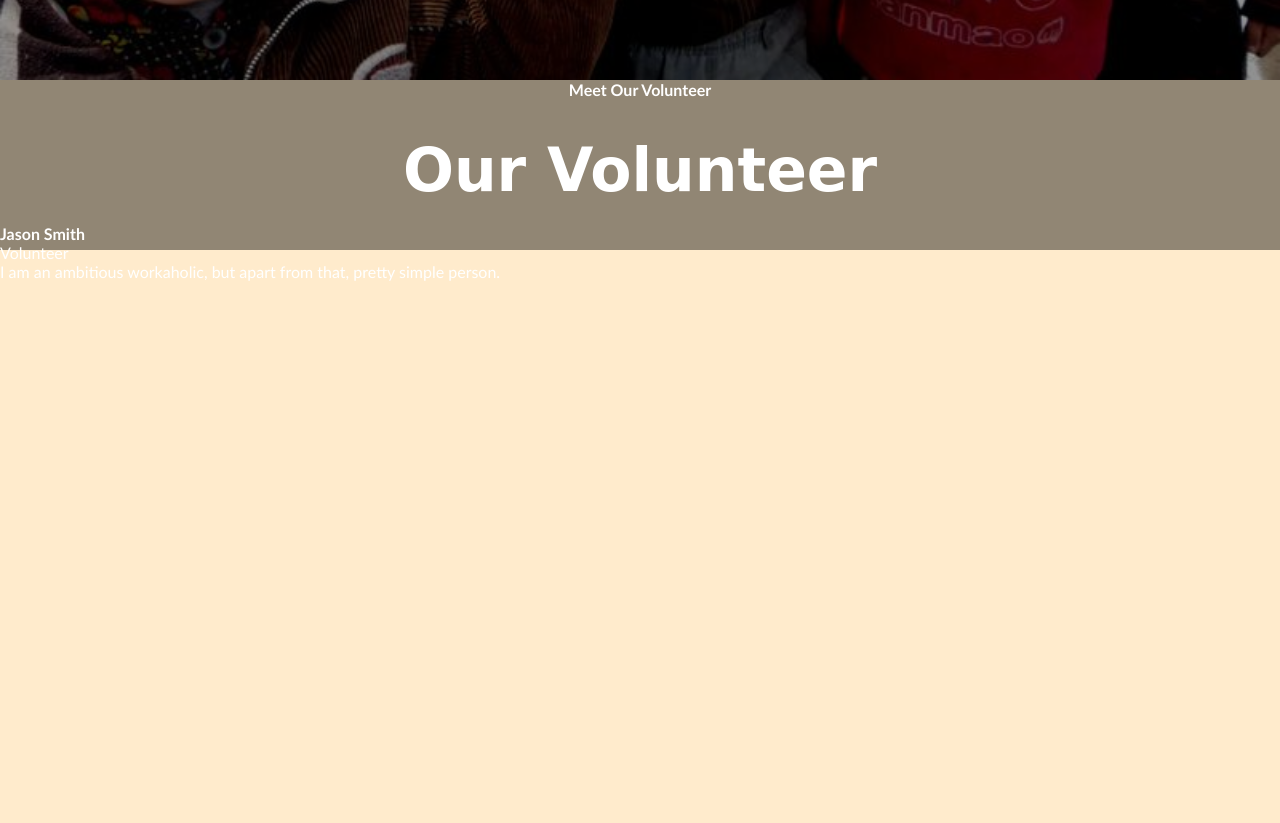
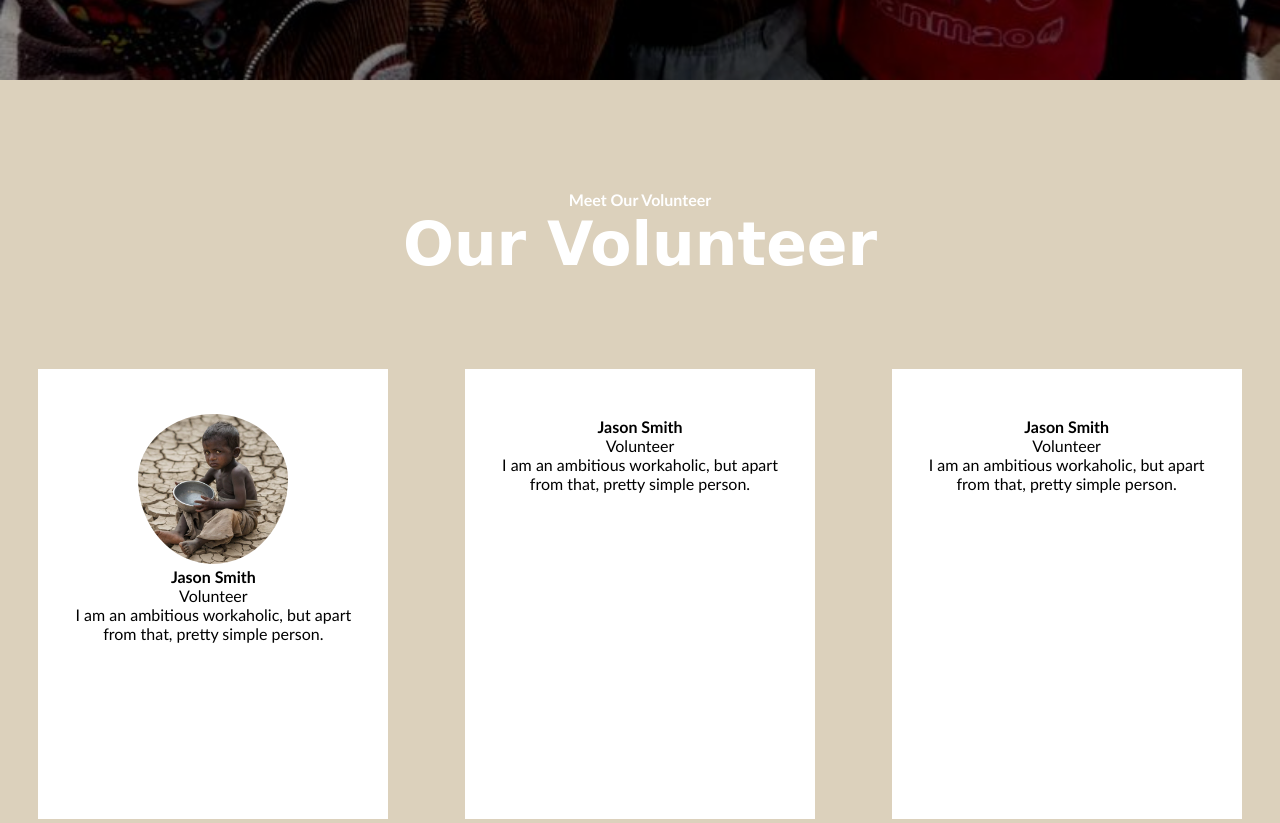
Before and after one commit to classik1127/love-care-charity, a plain HTML site: page index.html in a window 1280 px wide. Shown: the part 4400-5223 px from the top of the page. Drawn offline with nearby package versions, Linux system fonts and the light colour scheme.

```diff
--- a/index.html
+++ b/index.html
@@ -133,12 +133,30 @@
                 <h5>Meet Our Volunteer</h5>
                 <h3>Our Volunteer</h3>
             </center>
-            <div class="Volunteer-child">
-                <img src="" alt="" class="volunteer-image">
-                <h4 class="volunteer-name">Jason Smith</h4>
-                <p class="volunteer-title">Volunteer</p>
-                <p class="volunteer-sample"></p>
-                <p class="volunteer-bio">I am an ambitious workaholic, but apart from that, pretty simple person.</p>
+            <div class="Volunteer-container">
+                <div class="volunteer-card">
+                    <center><img src="image/food.jpg" alt="" class="volunteer-image"></center>
+                    <h4 class="volunteer-name">Jason Smith</h4>
+                    <p class="volunteer-title">Volunteer</p>
+                    <p class="volunteer-sample"></p>
+                    <p class="volunteer-bio">I am an ambitious workaholic, but apart from that, pretty simple person.</p>
+                </div>
+
+                <div class="volunteer-card">
+                    <img src="" alt="" class="volunteer-image">
+                    <h4 class="volunteer-name">Jason Smith</h4>
+                    <p class="volunteer-title">Volunteer</p>
+                    <p class="volunteer-sample"></p>
+                    <p class="volunteer-bio">I am an ambitious workaholic, but apart from that, pretty simple person.</p>
+                </div>
+
+                <div class="volunteer-card">
+                    <img src="" alt="" class="volunteer-image">
+                    <h4 class="volunteer-name">Jason Smith</h4>
+                    <p class="volunteer-title">Volunteer</p>
+                    <p class="volunteer-sample"></p>
+                    <p class="volunteer-bio">I am an ambitious workaholic, but apart from that, pretty simple person.</p>
+                </div>
 
             </div>
 
--- a/style.css
+++ b/style.css
@@ -236,18 +236,37 @@
 }
 
 .Volunteer{
-    height: 130vh;
-    background-color: transparent;
+    height: 170vh;
+    background-color: hsl(39, 31%, 80%);
     color: white;
 }
 .Volunteer h5{
-    ma-top: 110px;
+    padding-top: 110px;
     font-size: 16px;
-    margin-bottom: 36px;
+    margin-bottom: 36px/l;
 }
 .Volunteer h3{
     font-size: 60px;
     font-family:cursive ;
+    margin-bottom: 90px;
+}
+.Volunteer-container{
+    display: flex;
+    justify-content: space-around;
+}
+.volunteer-card{
+    text-align: center;
+    padding: 25px;
+    width: 300px;
+    background-color: white;
+    color: black;
+    height: 400px;
+}
+.volunteer-image{
+    width: 150px;
+    border-radius: 50%;
+    padding-top: 20px;
+
 }
 
 
```
